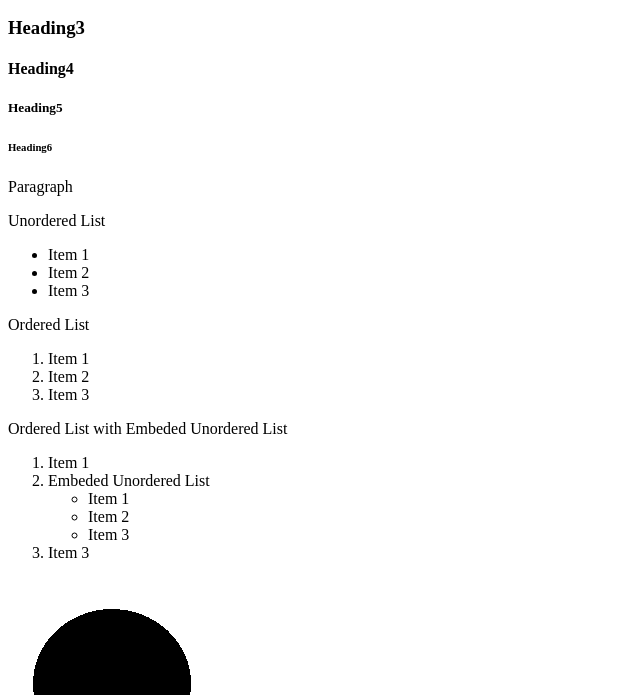
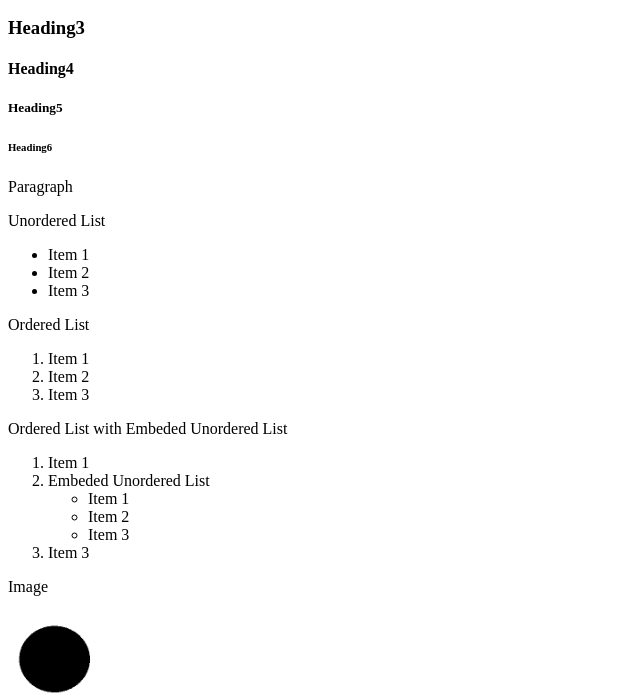
Before and after one commit to pedrosantos2016/html_practice_website, a plain HTML site: page index.html in a window 1280 px wide. Shown: the part 110-805 px from the top of the page, without its empty margins (0-640 px from the left). Drawn offline with Linux system fonts and the light colour scheme.

Commit message:
Update index.html

```diff
--- a/index.html
+++ b/index.html
@@ -43,11 +43,13 @@
         <li>Item 3</li>
     </ol>
 
-    <img src="./assets/images/image.png" alt="image">
+    <p>Image</p>
+
+    <img src="./assets/images/image.png" alt="image" height="100" />
 
     <p>Image with Link</p>
 
-    <a href="https://www.google.com/"><img src="./assets/images/image.png" alt="image"></a>
+    <a href="https://www.google.com/"><img src="./assets/images/image.png" alt="image" height="100" /></a>
 
 </body>
 </html>
```
